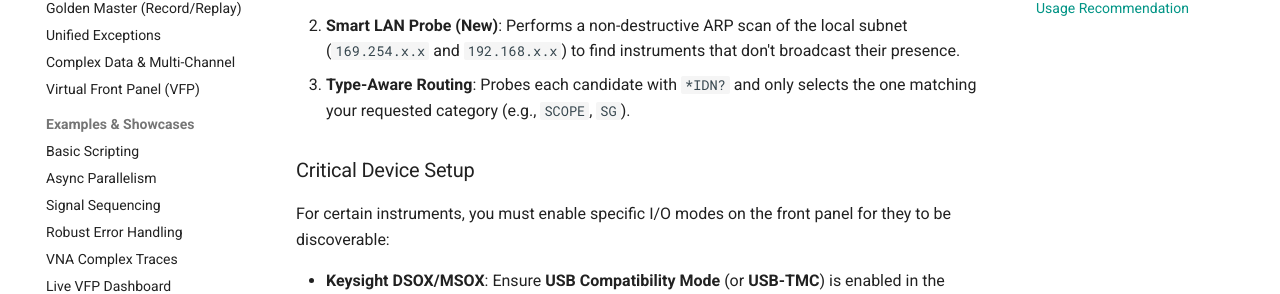
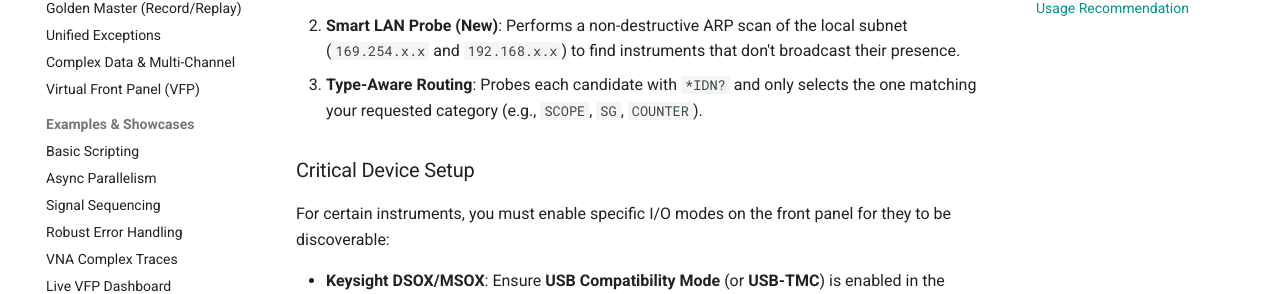
Before and after one commit to abduznik/instrumation, an MkDocs documentation site: the page built from docs/user_guide/hardware.md, in a window 1280 px wide and 900 px high, scrolled down 587 px. Shown: the part 181-475 px from the top of the window. Built offline with MkDocs 1.6.1 and Material for MkDocs 9.7.7, drawn with Linux system fonts in a browser that asks for light colours; comment, search, counter and statistics services are not loaded.

Commit message:
docs: add FrequencyCounter to API reference and hardware connection guide

```diff
--- a/docs/user_guide/hardware.md
+++ b/docs/user_guide/hardware.md
@@ -18,7 +18,7 @@
 
 1. **Standard VISA Scan**: Finds all USB-TMC and ASRL devices.
 2. **Smart LAN Probe (New)**: Performs a non-destructive ARP scan of the local subnet (`169.254.x.x` and `192.168.x.x`) to find instruments that don't broadcast their presence.
-3. **Type-Aware Routing**: Probes each candidate with `*IDN?` and only selects the one matching your requested category (e.g., `SCOPE`, `SG`).
+3. **Type-Aware Routing**: Probes each candidate with `*IDN?` and only selects the one matching your requested category (e.g., `SCOPE`, `SG`, `COUNTER`).
 
 ### Critical Device Setup
 For certain instruments, you must enable specific I/O modes on the front panel for they to be discoverable:
```
Also changed, not shown: docs/api_ref/index.md (+1 -0 lines).
